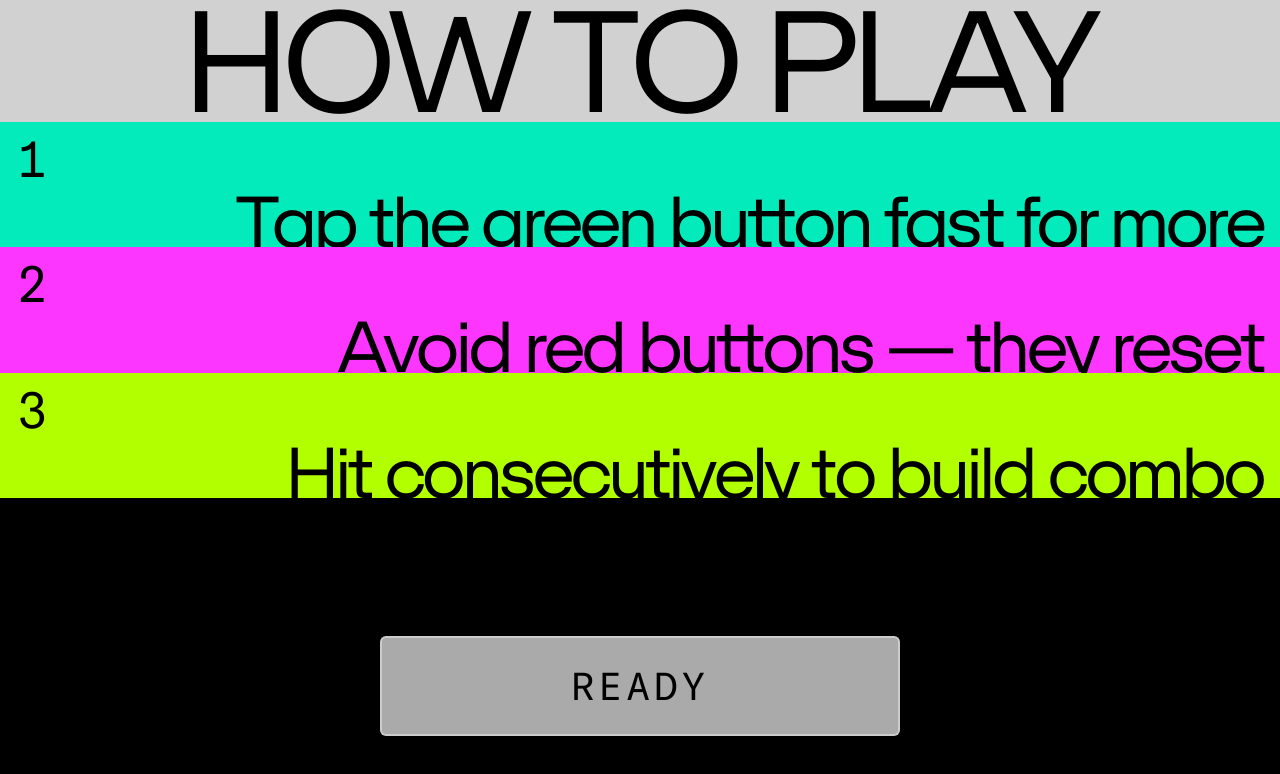
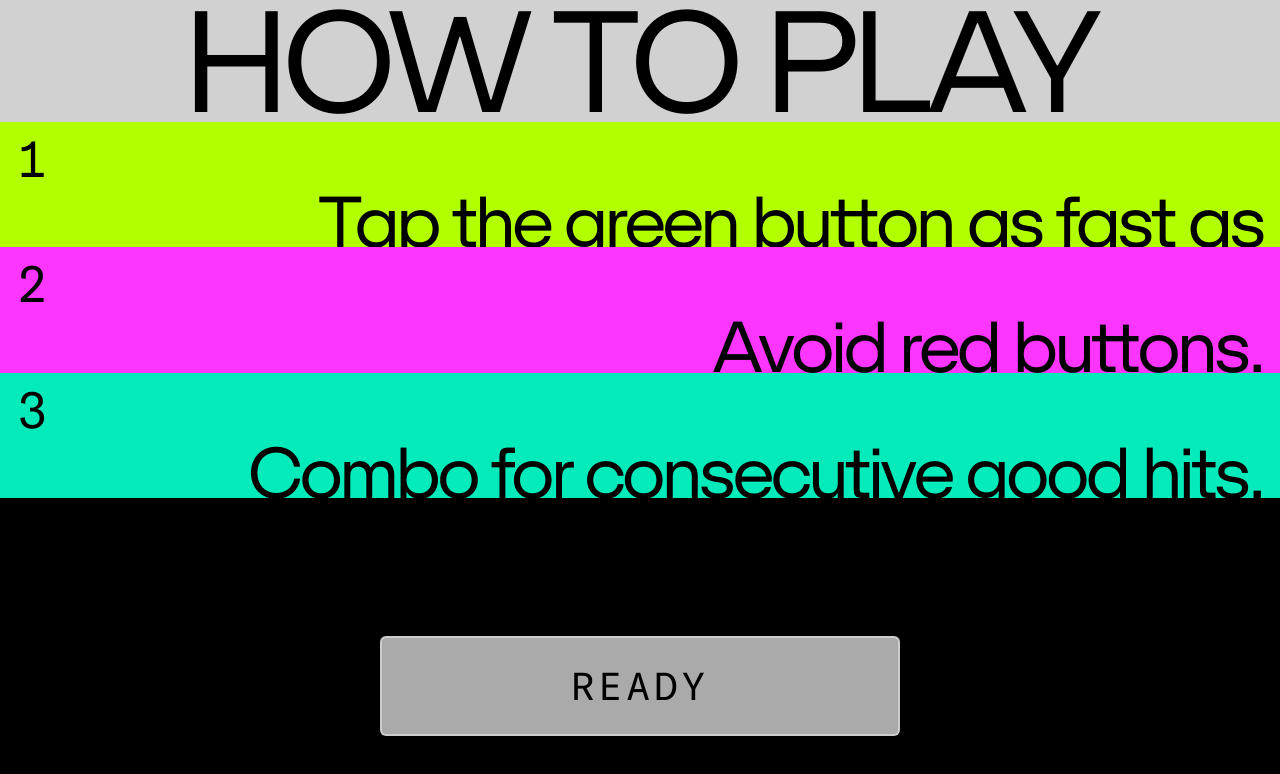
Before and after one commit to zichen-oliver-yuan/firefly-reaction-speed-game-touch, a website: page frontend/index.html in a window 1280 px wide. Both pictures are taken after a click on the button "PLAY". Drawn offline with Linux system fonts and the light colour scheme; no server answers.

Commit message:
changed tip color

```diff
--- a/frontend/index.html
+++ b/frontend/index.html
@@ -102,17 +102,17 @@
         <div class="tip-banner">
           <span class="tip-banner-text">HOW TO PLAY</span>
         </div>
-        <div class="tip-band tip-band-teal">
+        <div class="tip-band tip-band-lime">
           <span class="tip-band-number">1</span>
-          <span class="tip-band-body">Tap the green button fast for more points.</span>
+          <span class="tip-band-body">Tap the green button as fast as you can.</span>
         </div>
         <div class="tip-band tip-band-pink">
           <span class="tip-band-number">2</span>
-          <span class="tip-band-body">Avoid red buttons — they reset your combo.</span>
+          <span class="tip-band-body">Avoid red buttons.</span>
         </div>
-        <div class="tip-band tip-band-lime">
+        <div class="tip-band tip-band-teal">
           <span class="tip-band-number">3</span>
-          <span class="tip-band-body">Hit consecutively to build combo multiplier.</span>
+          <span class="tip-band-body">Combo for consecutive good hits.</span>
         </div>
         <div class="tip-actions">
           <button id="tip-ready-btn" class="score-next-btn nav-play-btn">
```
